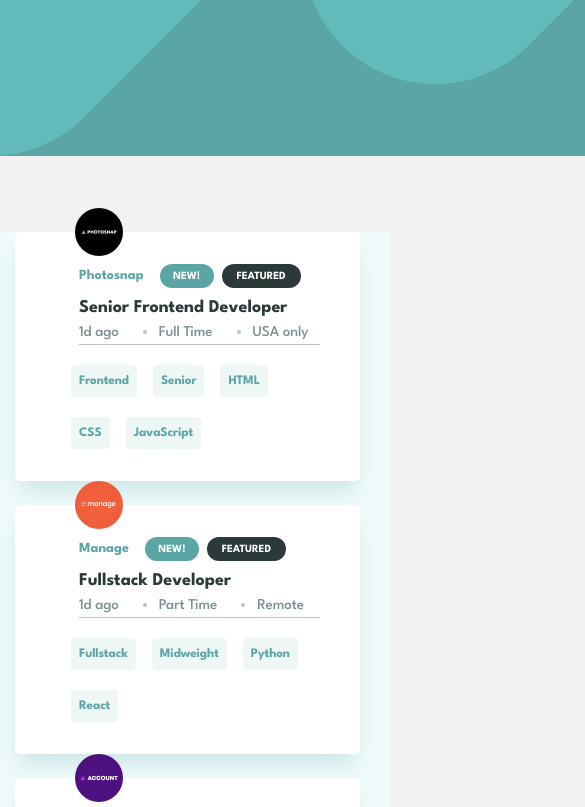
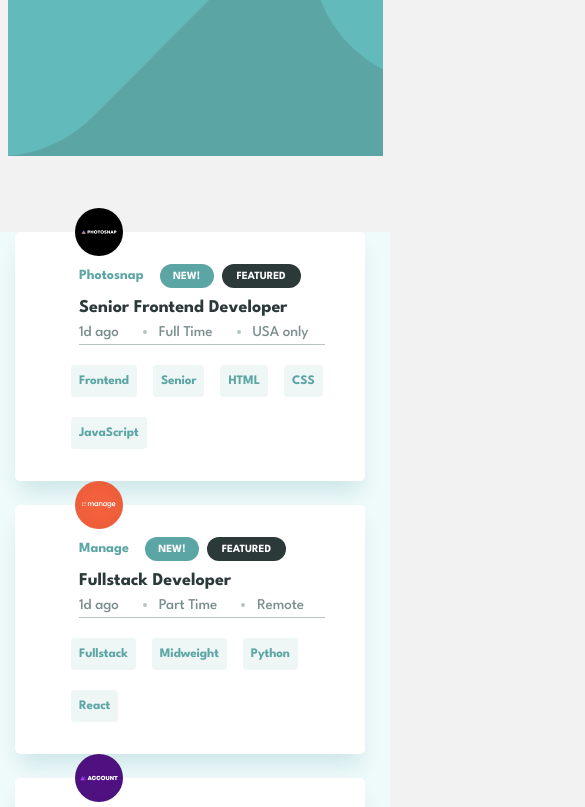
Before and after one commit to Ilnur0939/2-oy-8-dars, a plain HTML site: page index.html in a window 390 px wide. Shown: the top 807 px of the page, 585 px wide, since content can reach past the window. Drawn offline with Linux system fonts and the light colour scheme; files whose address does not match are found by name.

Commit message:
changed the media screen

```diff
--- a/styles/sass/components/_main-hero.scss
+++ b/styles/sass/components/_main-hero.scss
@@ -146,7 +146,7 @@
 
 // medisaScreen
 
-@media only screen and (max-width: 600px) {
+@media only screen and (max-width: 400px) {
     .container{
         // width: 327px;
         margin: 0 auto;
@@ -155,7 +155,7 @@
     .hero__box{
         position: relative;
         display: block;
-        width: 345px;
+        width: 350px;
     }
 
     .hero-list__img{
--- a/styles/sass/layouts/_header.scss
+++ b/styles/sass/layouts/_header.scss
@@ -5,16 +5,10 @@
     height: 156px;
     margin: 0 auto;
     background: url("/images/header-img.svg");
-    // &::after{
-    //     content: "";
-    //     display: inline-block;
-    //     position: absolute;
-    //     z-index: 1;
-    //     top: -500px;
-    //     width: 263.47px;
-    //     height: 824.35px;
-    //     background: linear-gradient(135deg, #002424 100%, #DE39FF 0%) center left;
-    //     border-radius: 252px;
-    //     transform: rotate(-135deg);
-    // }
 }
+
+@media only screen and (max-width: 400px){
+    .header{
+        width: 375px;
+    }
+}
```
Also changed, not shown: styles/css/main.css, 1 other file.
